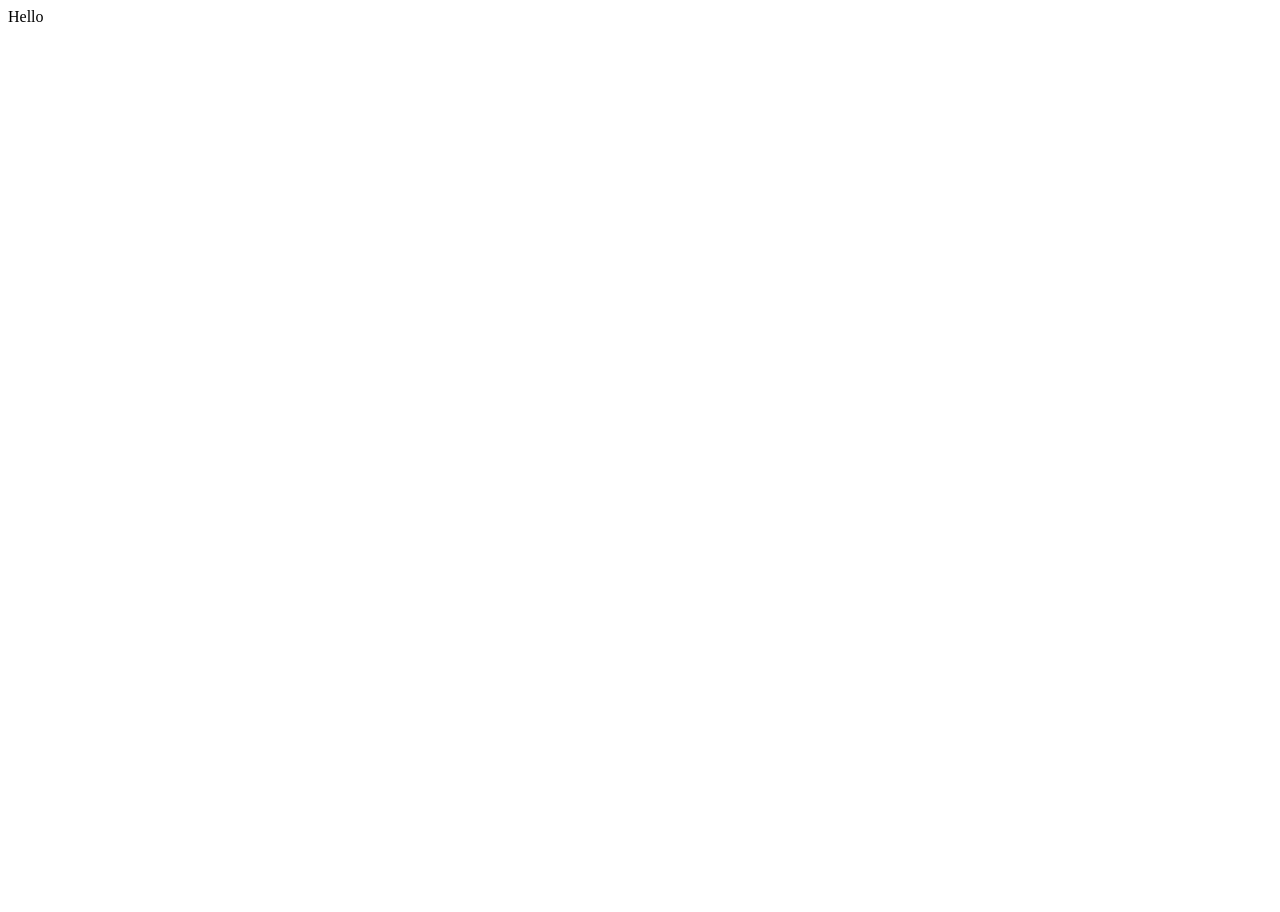
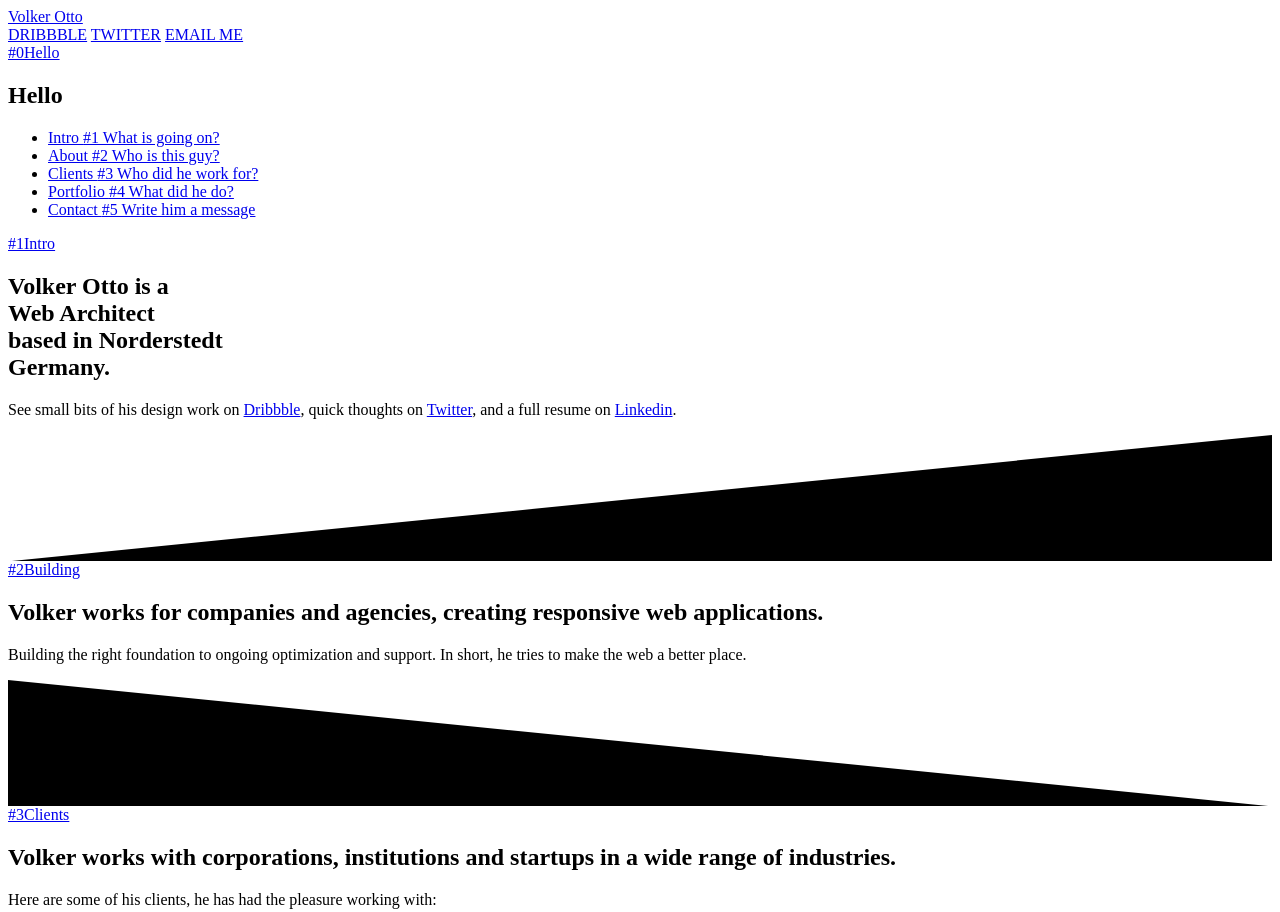
Before and after one commit to devrimfidan/scrum-master, a plain HTML site: page index.html in a window 1280 px wide. Shown: the top 912 px of the page. Before the commit the page ends 800 px from the top, so only its background shows below. Drawn offline with Linux system fonts and the light colour scheme.

Commit message:
page update
update

```diff
--- a/index.html
+++ b/index.html
@@ -1 +1,113 @@
-Hello
+<script src="https://use.typekit.net/ehh4lya.js"></script>
+<script>try{Typekit.load({ async: true });}catch(e){}</script>
+
+<nav class="side">
+    <div class="side__inner">
+        <div class="top"><a href="#">Volker Otto</a></div>
+        <div class="bottom">
+            <a href="https://dribbble.com/hellovolker">DRIBBBLE</a>
+            <a href="https://twitter.com/hellovolker">TWITTER</a>
+            <a href="mailto:hello@volkerotto.net">EMAIL ME</a>
+        </div>
+    </div>
+</nav>
+
+<section class="section section--hello" id="hello">
+    <div class="section__inner">
+        <div class="block">
+            <a class="pre" href="#intro"><span>#0</span>Hello</a>
+            <h2>Hello</h2>
+            <ul class="anchornav">
+                <li><a href="#intro">Intro <span>#1 What is going on?</span></a></li>
+                <li><a href="#about">About <span>#2 Who is this guy?</span></a></li>
+                <li><a href="#clients">Clients <span>#3 Who did he work for?</span></a></li>
+                <li><a href="#portfolio">Portfolio <span>#4 What did he do?</span></a></li>
+                <li><a href="#contact">Contact <span>#5 Write him a message</span></a></li>
+            </ul>
+        </div>
+    </div>
+</section>
+
+<section class="section section--intro" id="intro">
+    <div class="section__inner">
+        <div class="block">
+            <a class="pre" href="#intro"><span>#1</span>Intro</a>
+            <h1>Volker Otto is a<br>
+                Web Architect<br>
+                based in Norderstedt<br>
+                Germany.</h1>
+            <p class="lead">
+                See small bits of his design work on <a href="https://dribbble.com/hellovolker" class="link">Dribbble</a>, quick thoughts on <a href="https://twitter.com/hellovolker" class="link">Twitter</a>, and a full resume on <a href="#" class="link">Linkedin</a>.
+            </p>
+        </div>
+    </div>
+</section>
+
+<section class="section section--about" id="about">
+    <svg xmlns="http://www.w3.org/2000/svg" viewBox="0 0 100 10" preserveAspectRatio="none">
+        <polygon points="100 0 100 10 0 10" />
+    </svg>
+
+    <div class="section__inner">
+        <div class="block">
+            <a class="pre" href="#about"><span>#2</span>Building</a>
+            <h2>Volker works for companies and agencies, creating responsive web applications.</h2>
+            <p class="lead">Building the right foundation to ongoing optimization and support. In short, he tries to make the web a better place.</p>
+        </div>
+    </div>
+
+</section>
+
+<section class="section section--clients" id="clients">
+    <svg xmlns="http://www.w3.org/2000/svg" viewBox="0 0 100 10" preserveAspectRatio="none">
+        <polygon points="100 10 0 0 0 10" />
+    </svg>
+
+    <div class="section__inner">
+        <div class="block">
+            <a class="pre" href="#clients"><span>#3</span>Clients</a>
+            <h2>Volker works with corporations, institutions and startups in a wide range of industries.</h2>
+            <p class="lead">Here are some of his clients, he has had the pleasure working with:</p>
+        </div>
+    </div>
+
+</section>
+
+<section class="section section--portfolio1" id="portfolio">
+    <svg xmlns="http://www.w3.org/2000/svg" viewBox="0 0 100 100" preserveAspectRatio="none">
+        <path d="M0 100 C 20 0 50 0 100 100 Z"></path>
+    </svg>
+
+    <div class="section__inner">
+        <div class="block">
+            <a class="pre" href="#portfolio"><span>#4</span>Portfolio</a>
+            <h2>Portfolio Item #1</h2>
+            <p class="lead">Here are some of his clients, he has had the pleasure working with.</p>
+        </div>
+    </div>
+</section>
+
+
+<section class="section section--portfolio" id="portfolio2">
+    <div class="section__inner">
+        <div class="block">
+            <h2>Portfolio Item #2</h2>
+            <p>Descripton of said portfolio item.</p>
+        </div>
+    </div>
+    <svg xmlns="http://www.w3.org/2000/svg" version="1.1" width="100%" height="100" viewBox="0 0 100 102" preserveAspectRatio="none" class="bottom">
+        <path d="M0 0 L50 100 L100 0 Z"></path>
+    </svg>
+</section>
+
+
+<section class="section section--contact" id="contact">
+    <div class="section__inner">
+        <div class="block">
+            <a class="pre" href="#contact"><span>#5</span>Get in touch</a>
+            <h2>For work inquiries<br>please email:<br>
+                <span><a href="mailto:hello@volkerotto.net">hello@volkerotto.net</a></span></h2>
+            <p class="lead">More links: <a href="https://dribbble.com/hellovolker">Dribbble</a>, <a href="https://twitter.com/hellovolker">Twitter</a> and <a href="https://www.linkedin.com/in/ottovolker">Linkedin</a>.</p>
+        </div>
+    </div>
+</section>
--- /dev/null
+++ b/style.css
@@ -0,0 +1,381 @@
+$primary: #de5f5f;
+$black: #555;
+$grey: #343436;
+$lightgrey: #959595;
+
+$font-serif: "ff-meta-serif-web-pro", serif;
+$font-sans: "nimbus-sans", sans-serif;
+
+$transition: all 0.3s cubic-bezier(.05, .69, .14, 1);
+
+html {
+    box-sizing: border-box;
+    font-family: $font-serif;
+    color: $black;
+    font-size: 16px;
+
+    @for $i from 1 through 20 {
+        @media (min-width: #{6.25 * $i}em) {
+            font-size: #{16 + $i}px;
+        }
+    }
+
+
+}
+
+*,*::before,*::after {
+    box-sizing: inherit;
+    margin: 0;
+    padding: 0;
+}
+
+a {
+    text-decoration: none;
+}
+
+
+/**
+ * The fixed Side
+ */
+$sideWidth: 50px;
+.side {
+    position: fixed;
+    top: 0;
+    left: 0;
+    bottom: 0;
+    z-index: 1000;
+    width: $sideWidth;
+    border-right: 1px dashed rgba(black,.3);
+    color: rgba(black,.5);
+    font-family: $font-sans;
+    text-transform: uppercase;
+    letter-spacing: .0875rem;
+    font-size: 10px;
+    transition: $transition;
+
+    &:hover {
+        color: rgba(black ,.5);
+    }
+
+    .side__inner {
+        position: relative;
+        height: 100%;
+        white-space: nowrap;
+    }
+
+    a {
+        color: inherit;
+        word-spacing: 0;
+        transition: $transition;
+    }
+
+    .top,
+    .bottom {
+        position: absolute;
+        left: 0;
+        transform:  rotate(-90deg) perspective(1px);
+        transform-origin: $sideWidth $sideWidth;
+        height: $sideWidth;
+        line-height: $sideWidth;
+        white-space: nowrap;
+        word-spacing: .5rem;
+    }
+
+    .top {
+        top: $sideWidth * .5;
+        text-align: right;
+        color: black;
+    }
+    .bottom {
+        top: auto;
+        bottom: $sideWidth * 1.5;
+
+        &:hover {
+            a {
+                color: rgba(black,.2);
+
+                &:hover {
+                    color: rgba(black,.8);
+                }
+            }
+        }
+    }
+}
+
+/**
+ * The first navigation
+ */
+.anchornav {
+    margin: 0;
+    padding: 0;
+    list-style: none;
+
+    li {
+        display: block;
+        &::after {
+            content: '';
+            width: 1.3rem;
+            display: block;
+            height: 2px;
+            background: black;
+        }
+
+        &:last-child::after{
+            display: none;
+        }
+    }
+
+    a {
+        display: block;
+        padding: 1em 0;
+        font-family: $font-sans;
+        text-transform: uppercase;
+        font-size: 12px;
+        letter-spacing: 1.4px;
+        color: inherit;
+        transition: $transition;
+
+        span {
+            display: inline;
+            padding: .5em 0 0;
+            opacity: .3;
+            letter-spacing: normal;
+            font-family: $font-serif;
+            text-transform: none;
+        }
+
+        &:hover {
+            color: $primary;
+            span {
+                opacity: 1;
+                color: #181818;
+            }
+        }
+    }
+}
+
+/**
+ * The different sections
+ */
+.section{
+    position: relative;
+    display: flex;
+    flex-flow: column nowrap;
+    align-items: stretch;
+    min-height: 60vh;
+    width: 100%;
+    align-content: center;
+    padding: 20vh $sideWidth 20vh $sideWidth * 1.5;
+
+    svg {
+        position: absolute;
+        top: -50px;
+        left: 0;
+        right: 0;
+        width: 100%;
+        height: 50px;
+
+        &.bottom {
+            bottom: 0;
+            top: auto;
+            fill: grey;
+        }
+    }
+
+    .section__inner {
+        height: 100%;
+        max-width: 800px;
+        margin: auto auto auto 0;
+    }
+
+
+    &.section--hello {
+        background-color: #FDEF52;
+        color: #181818;
+    }
+
+    &.section--intro {
+        background-color: white;
+        color: $black;
+    }
+
+    &.section--about {
+        background-color: $primary;
+        color: white;
+
+        svg {
+            fill: $primary;
+        }
+    }
+
+    &.section--clients {
+        background-color: $grey;
+        color: white;
+
+        svg {
+            fill: $grey;
+        }
+    }
+
+    &.section--portfolio {
+        background-color: orange;
+        color: white;
+
+        svg {
+            top: -20px;
+            fill: orange;
+
+            &.bottom {
+                top: auto;
+                bottom: -50px;
+            }
+        }
+    }
+
+    &.section--portfolio1 {
+        background-color: #3A99D8;
+        color: white;
+
+        svg {
+            top: -50px;
+            fill: #3A99D8;
+        }
+    }
+
+
+    &.section--pepperhill {
+
+
+        svg {
+            top: -50px;
+            fill: #3A99D8;
+        }
+    }
+
+
+
+    &.section--contact {
+        svg {
+            fill: white;
+        }
+    }
+}
+
+/**
+ * Typo
+ */
+h1,.h1,h2,.h2,h3,.h3,h4,.h5 {
+    font-family: $font-sans;
+    font-weight: bold;
+    margin: 0 0 1em;
+    line-height: 1;
+    letter-spacing: -1px;
+
+
+    @media (min-width: 30rem) {
+        letter-spacing: -2px;
+    }
+
+    a {
+        color: inherit;
+        &:hover {
+            border-bottom: .1875rem solid;
+        }
+    }
+
+    span {
+        color: $primary;
+    }
+}
+h1,.h1 {
+    font-size: 1.2rem;
+    @media (min-width: 30rem) {
+        font-size: 2.5rem;
+    }
+}
+h2,.h2 {
+    font-size: 1.2rem;
+    @media (min-width: 30rem) {
+        font-size: 2.5rem;
+    }
+}
+
+.pre {
+    display: inline-block;
+    font-size: 12px;
+    margin: 0;
+    opacity: .8;
+    letter-spacing: 1.4px;
+    word-spacing: .2rem;
+    text-transform: uppercase;
+    margin-bottom: 1em;
+    color: inherit;
+    //padding: 6px 5px 5px;
+    //background: rgba(black,.1);
+
+    span {
+        font-size: .9em;
+        margin-right: .4em;
+        //color: $primary;
+        opacity: .5;
+    }
+
+    &:hover {
+        opacity: 1;
+    }
+}
+
+p {
+    font-size: .75rem;
+    line-height: 1.4;
+
+    @media (min-width: 30rem) {
+        font-size: .875rem;
+    }
+
+    a {
+        font-weight: bold;
+        color: inherit;
+
+        &:hover {
+            border-bottom: .1875rem solid;
+        }
+    }
+}
+
+.lead {
+    display: block;
+    font-size: .875rem;
+    margin: 0;
+
+    @media (min-width: 30rem) {
+        font-size: 1rem;
+    }
+}
+
+.portfolio {
+    font-size: .75rem;
+
+    &.block {
+        display: inline-block;
+        width: 100%;
+
+        @media (min-width: 30rem) {
+            width: 30%;
+        }
+    }
+
+    .link {
+        display: block;
+        margin: 2em 0 0 0;
+        color: $black;
+        letter-spacing: 2px;
+        font-size: 12px;
+    }
+
+    p {
+        font-size: inherit;
+        color: $grey;
+        opacity: .7;
+    }
+}
```
